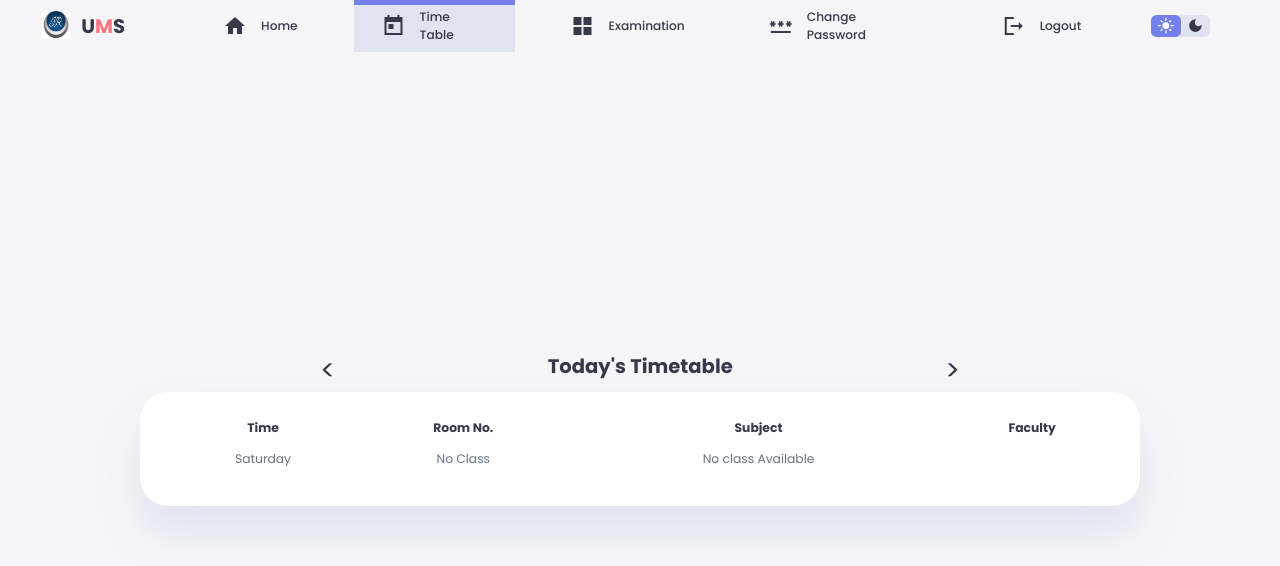
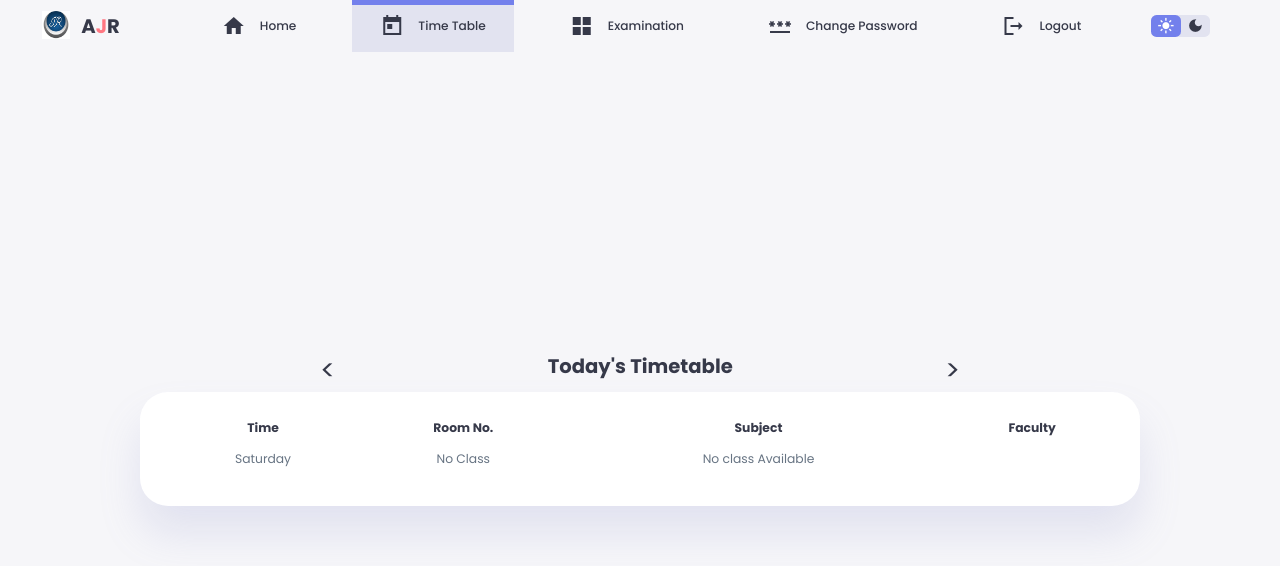
Before and after one commit to Jeevan18A/Student_Dashboard, a plain HTML site: page timetable.html in a window 1280 px wide. Drawn offline with Linux system fonts and the light colour scheme; sample sign-in values are in the browser's storage.

Commit message:
Update timetable.html

```diff
--- a/timetable.html
+++ b/timetable.html
@@ -13,7 +13,7 @@
     <header>
         <div class="logo">
             <img src="./images/logo.png" alt="">
-            <h2>U<span class="danger">M</span>S</h2>
+            <h2>A<span class="danger">J</span>R</h2>
         </div>
         <div class="navbar">
             <a href="index.html">
```
